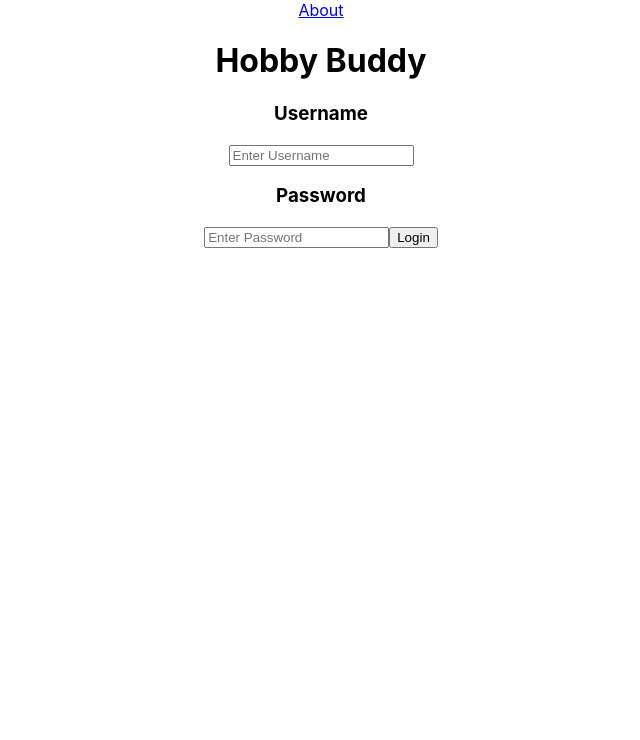
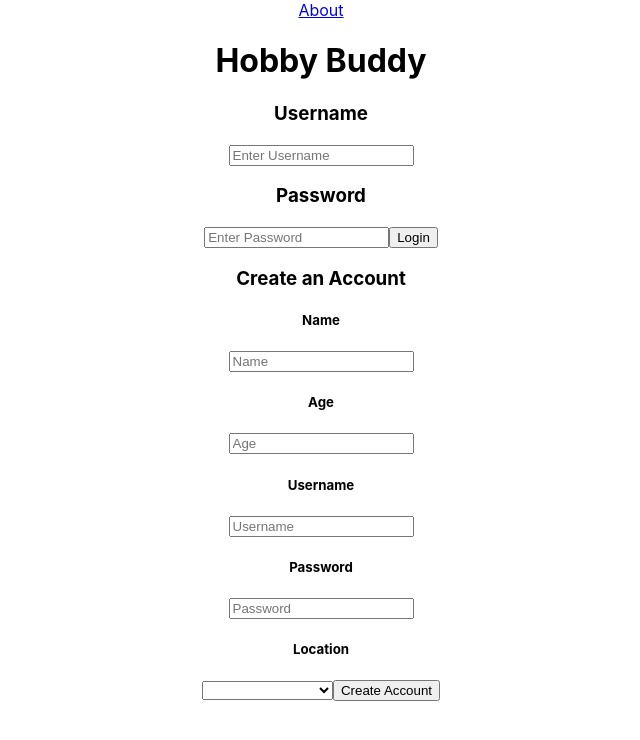
Before and after one commit to canhvo16/Hobby-Buddy, a React (Create React App) app in the folder client/: page / in a window 1280 px wide. Shown: the top 740 px of the page, without its empty margins (319-959 px from the left). Built offline with nearby package versions, Linux system fonts and the light colour scheme.

Commit message:
set up CreateAccount component

```diff
--- a/client/package.json
+++ b/client/package.json
@@ -6,6 +6,7 @@
     "@testing-library/jest-dom": "^5.16.3",
     "@testing-library/react": "^12.1.4",
     "@testing-library/user-event": "^13.5.0",
+    "axios": "^0.26.1",
     "react": "^17.0.2",
     "react-dom": "^17.0.2",
     "react-router-dom": "^6.2.2",
--- a/client/src/App.js
+++ b/client/src/App.js
@@ -3,9 +3,11 @@ import { useState } from 'react'
 import { Link } from 'react-router-dom'
 import Nav from './components/Nav'
 import LoginPage from './pages/LoginPage'
+import ProfilePage from './pages/ProfilePage'
 import './style/App.css'
 
 const App = () => {
+  const BASE_URL = 'http://localhost:3001/api'
   const [isLoggedIn, setIsLoggedIn] = useState(false)
 
   let nav = isLoggedIn ? <Nav /> : <Link to="/about">About</Link>
@@ -15,7 +17,13 @@ const App = () => {
       {nav}
       <main>
         <Routes>
-          <Route index element={<LoginPage />} />
+          <Route
+            index
+            element={
+              <LoginPage setIsLoggedIn={setIsLoggedIn} BASE_URL={BASE_URL} />
+            }
+          />
+          <Route path="/profile/:id" element={<ProfilePage />} />
         </Routes>
       </main>
     </div>
--- a/client/src/components/CreateAccount.jsx
+++ b/client/src/components/CreateAccount.jsx
@@ -0,0 +1,84 @@
+import { useState } from "react"
+import { useNavigate } from "react-router-dom"
+import axios from 'axios'
+
+const CreateAccount = ({ setIsLoggedIn, BASE_URL }) => {
+
+  let navigate = useNavigate()
+
+  const [name, setName] = useState('')
+  const [age, setAge] = useState()
+  const [username, setUsername] = useState('')
+  const [password, setPassword] = useState('')
+  const [location, setLocation] = useState('')
+
+  const saveName = (e) => {
+    setName(e.target.value)
+  }
+
+  const saveAge = (e) => {
+    setAge(e.target.value)
+  }
+
+  const saveUsername = (e) => {
+    setUsername(e.target.value)
+  }
+
+  const savePassword = (e) => {
+    setPassword(e.target.value)
+    console.log(password)
+  }
+
+  const saveLocation = (e) => {
+    setLocation(e.target.value)
+  }
+
+  const createPerson = () => {
+    const data = {
+      name: name,
+      age: age,
+      username: username,
+      password: password,
+      location: location
+    }
+    const savePerson = async () => {
+      await axios.post(`${BASE_URL}/person`, data).then(function (response) {
+        console.log(response)
+      })
+      .catch(function (error) {
+        console.log(error)
+      })
+    }
+    savePerson()
+    setIsLoggedIn(true)
+    navigate('/profile')
+  }
+
+  return (
+    <div>
+      <h3>Create an Account</h3>
+      <form onSubmit={createPerson}>
+        <h5>Name</h5>
+        <input type='text' placeholder="Name" value={name} onChange={saveName}/>
+        <h5>Age</h5>
+        <input type='number' placeholder="Age" value={age} onChange={saveAge}/>
+        <h5>Username</h5>
+        <input type='text' placeholder="Username" value={username} onChange={saveUsername}/>
+        <h5>Password</h5>
+        <input type='text' placeholder="Password" value={password} onChange={savePassword}/>
+        <h5>Location</h5>
+        <select id="location" type='text' placeholder="Location" value={location} onChange={saveLocation}>
+          <option value=""></option>
+          <option value="New York City, NY">New York City, NY</option>
+          <option value="Los Angeles, CA">Los Angeles, CA</option>
+          <option value="Chicago, IL">Chicago, IL</option>
+          <option value="Houston, TX">Houston, TX</option>
+          <option value="Phoenix, AZ">Phoenix, AZ</option>
+        </select>
+        <button>Create Account</button>
+      </form>
+    </div>
+  )
+}
+
+export default CreateAccount
--- a/client/src/pages/LoginPage.js
+++ b/client/src/pages/LoginPage.js
@@ -1,4 +1,6 @@
-const LoginPage = () => {
+import CreateAccount from '../components/CreateAccount'
+
+const LoginPage = ({ setIsLoggedIn, BASE_URL }) => {
   return (
     <div>
       <h1 className="title">Hobby Buddy</h1>
@@ -9,6 +11,7 @@ const LoginPage = () => {
         <input type="text" placeholder="Enter Password" required />
         <button>Login</button>
       </form>
+      <CreateAccount setIsLoggedIn={setIsLoggedIn} BASE_URL={BASE_URL} />
     </div>
   )
 }
--- a/package.json
+++ b/package.json
@@ -6,7 +6,7 @@
   "scripts": {
     "test": "echo \"Error: no test specified\" && exit 1",
     "start": "node server.js",
-    "dev": "nodemon server.js"
+    "dev": "concurrently \"nodemon server.js\" \"cd ./client  && npm start \" "
   },
   "repository": {
     "type": "git",
@@ -20,6 +20,7 @@
   },
   "homepage": "https://github.com/canhvo16/Hobby-Buddy#readme",
   "dependencies": {
+    "concurrently": "^7.0.0",
     "cors": "^2.8.5",
     "express": "^4.17.3",
     "mongoose": "^6.2.8",
```
Also changed, not shown: 2 other files (tests, documents, lock files or other folders).
